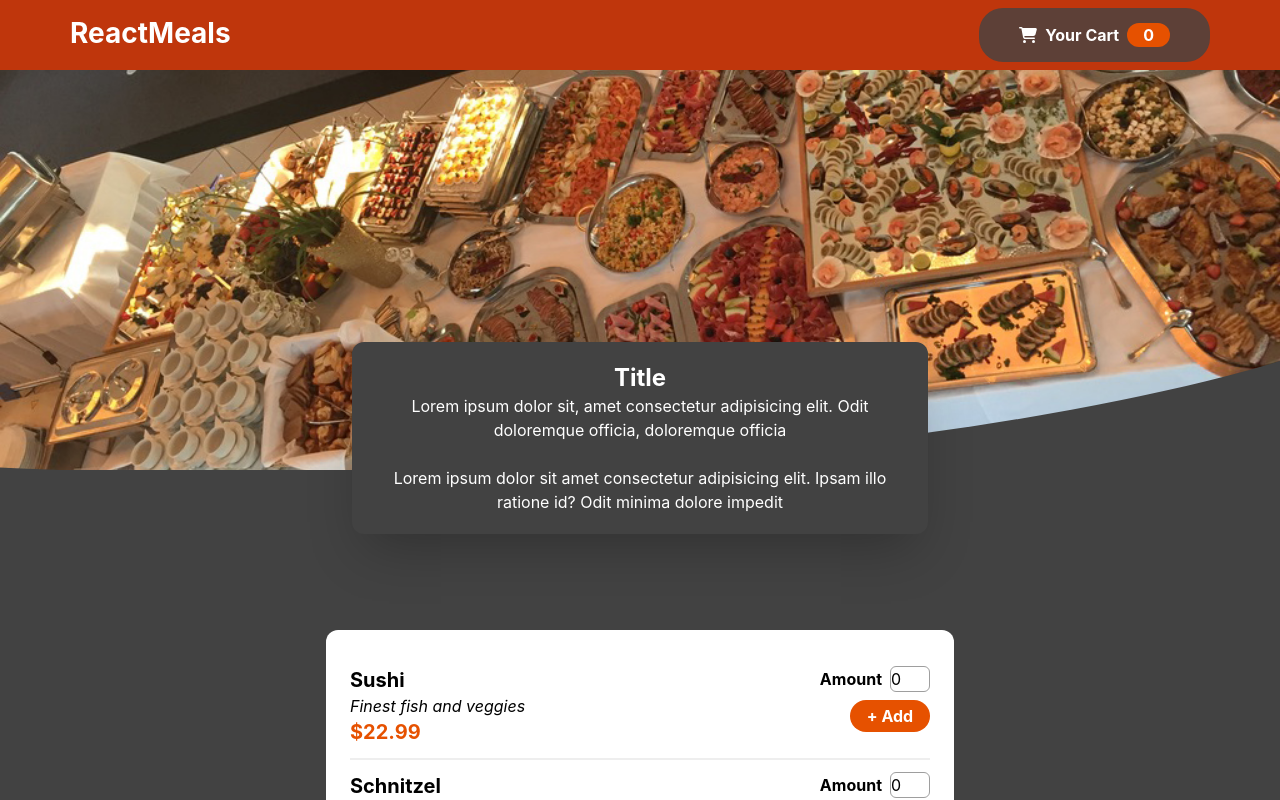
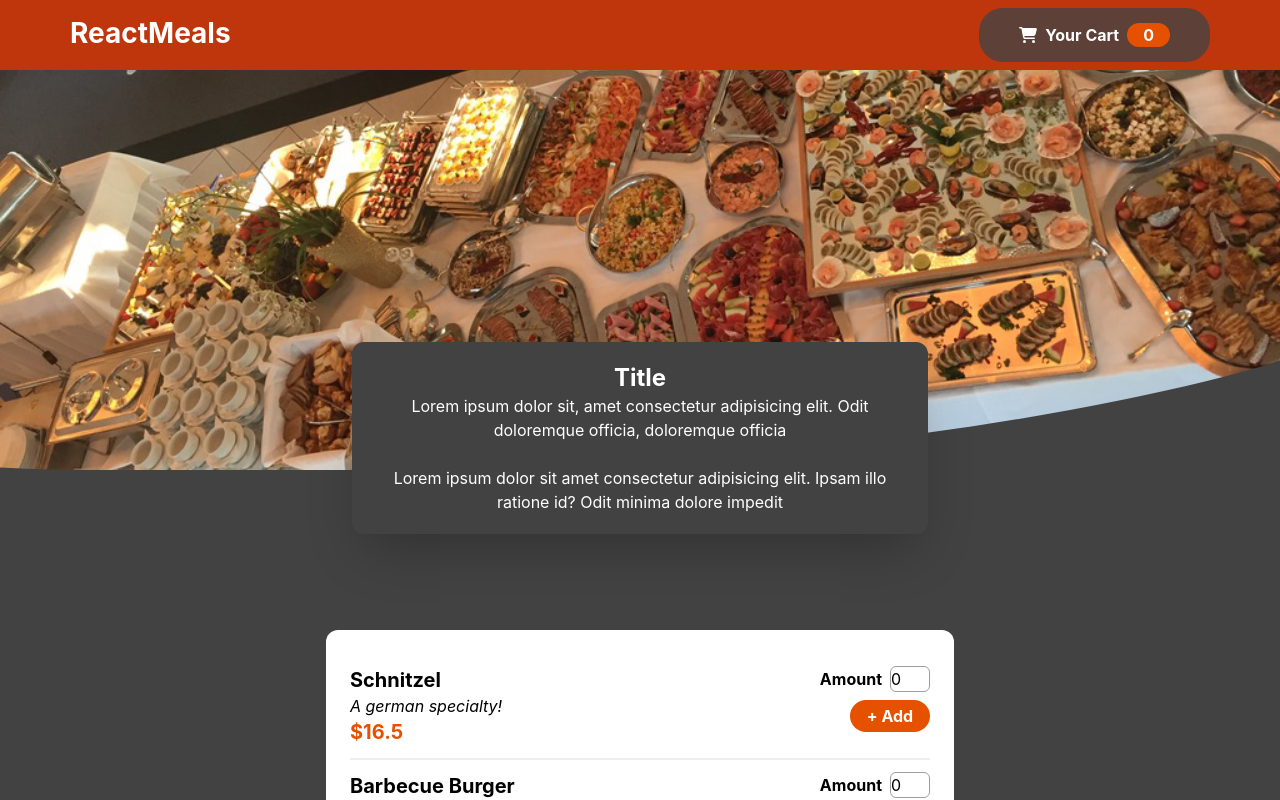
Before and after one commit to dntrieunguyen/js-practice, a React (Create React App) app: page /lab901 in a window 1280 px wide. Shown: the top 800 px of the page. Built offline with nearby package versions, Linux system fonts and the light colour scheme.

Commit message:
test brand

```diff
--- a/src/components/Lab901/Lab901.jsx
+++ b/src/components/Lab901/Lab901.jsx
@@ -7,12 +7,12 @@ import { ContextProvider } from './store/Context';
 import { useReducer } from 'react';
 
 const data = [
-   {
-      id: 'm1',
-      name: 'Sushi',
-      description: 'Finest fish and veggies',
-      price: 22.99,
-   },
+   // {
+   //    id: 'm1',
+   //    name: 'Sushi',
+   //    description: 'Finest fish and veggies',
+   //    price: 22.99,
+   // },
    {
       id: 'm2',
       name: 'Schnitzel',
```
